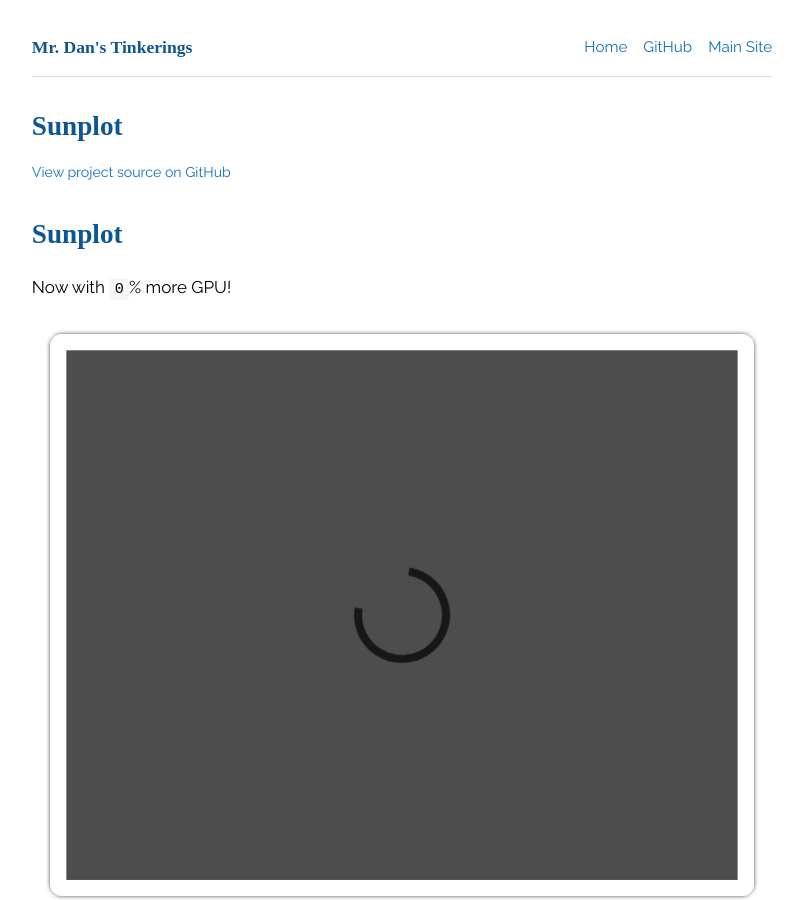
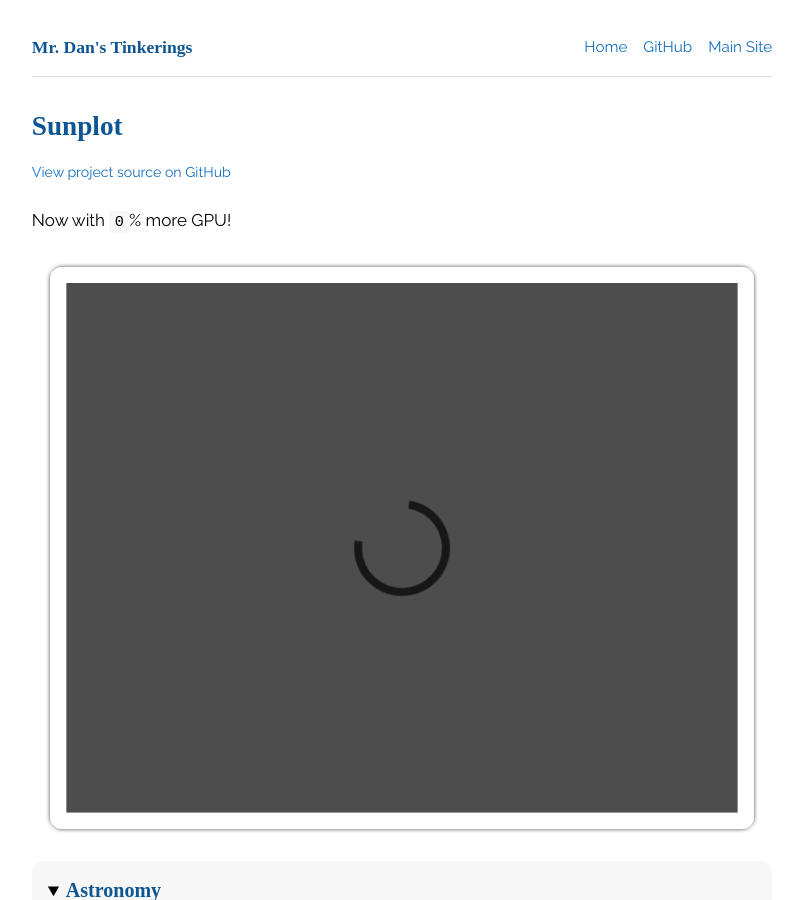
Before and after one commit to mr-dan-blog/mr-dan-blog.github.io, a Jekyll site: the page built from sunplot/index.html, in a window 1280 px wide and 900 px high. Shown: the whole window, without its empty margins (238-1041 px from the left). Built offline with Jekyll 4.4.1, drawn with Linux system fonts in a browser that asks for light colours; a script that is not in the unit is left out.

Commit message:
Remove redundant h1

```diff
--- a/sunplot/index.html
+++ b/sunplot/index.html
@@ -8,11 +8,7 @@ head_extras:
     - <script defer="defer" src="Temporal.js"></script>
     - <link href="main.css" rel="stylesheet">
 ---
-
-<div>
-    <h1>Sunplot</h1>
-    <p>Now with <code id="percentage_gag">0</code>% more GPU!</p>
-</div>
+<p>Now with <code id="percentage_gag">0</code>% more GPU!</p>
 <main style="min-width:fit-content">
     <div id="canvas-frame" class="card flex-row"><canvas id="output_canvas" height="288" width="365"></canvas>
         <div id="loading" hidden><span class="spinner"></span></div>
```
